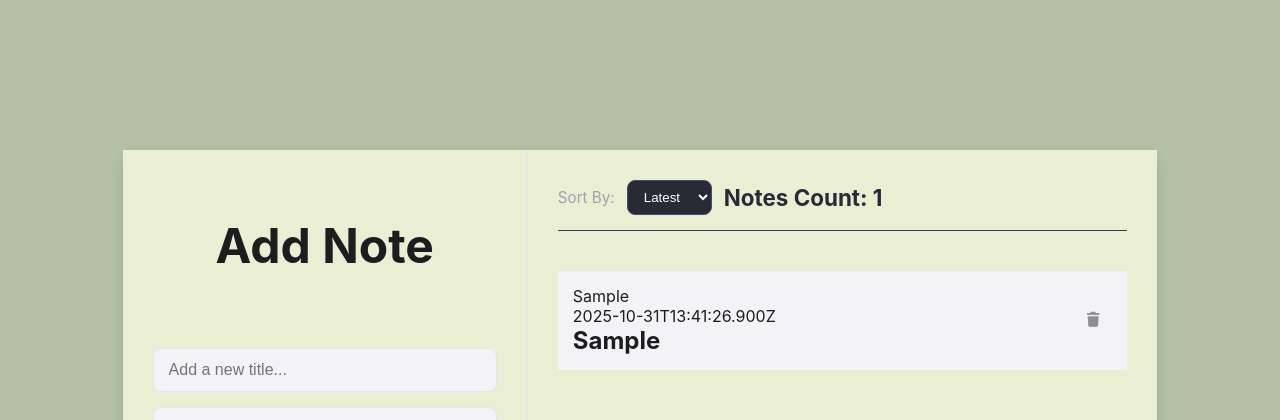
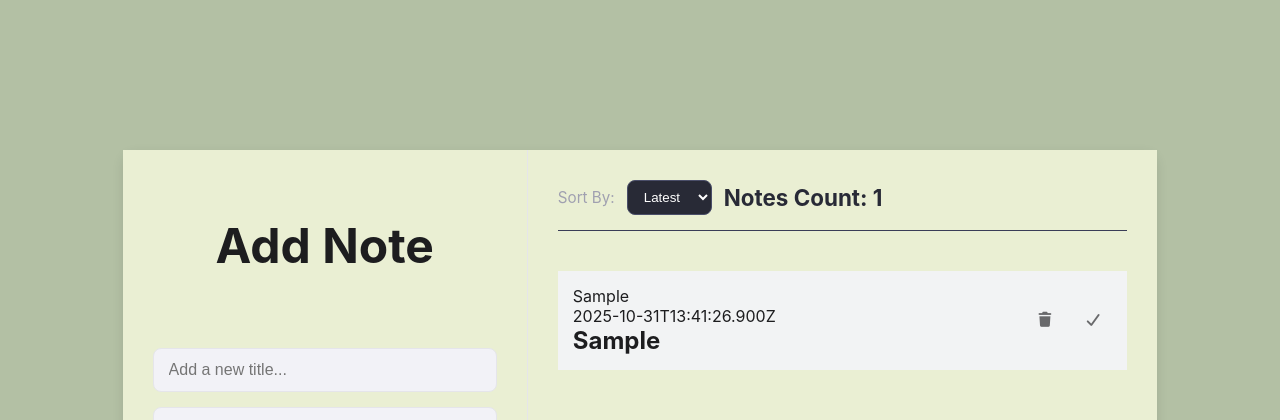
Before and after one commit to SadraKhalaj/NoteFlow, a React (Vite) app: page / in a window 1280 px wide. Both pictures are taken after typing "Sample", "Sample" into the empty fields and a click on the button "Add Note". Shown: the top 420 px of the page. Built offline with nearby package versions, Linux system fonts and the light colour scheme.

Commit message:
added check note & error

```diff
--- a/package.json
+++ b/package.json
@@ -11,7 +11,8 @@
   },
   "dependencies": {
     "react": "^19.1.1",
-    "react-dom": "^19.1.1"
+    "react-dom": "^19.1.1",
+    "react-hot-toast": "^2.6.0"
   },
   "devDependencies": {
     "@eslint/js": "^9.36.0",
--- a/src/App.jsx
+++ b/src/App.jsx
@@ -2,6 +2,7 @@ import { useEffect, useState } from "react";
 import "./App.css";
 import AddNote from "./components/AddNote/AddNote";
 import NotesContainer from "./components/NotesContainer/NotesContainer";
+import { Toaster } from "react-hot-toast";
 
 function App() {
   const [notes, setNotes] = useState(() => {
@@ -17,6 +18,7 @@ function App() {
   console.log(notes);
   return (
     <>
+      <Toaster/>
       <div className="container">
         <AddNote setNotes={setNotes} />
         <NotesContainer notes={notes} setNotes={setNotes} />
--- a/src/components/AddNote/AddNote.jsx
+++ b/src/components/AddNote/AddNote.jsx
@@ -1,5 +1,6 @@
 import { useState } from "react";
 import "./AddNote.css";
+import toast from "react-hot-toast";
 
 function AddNote({ setNotes }) {
   const [title, setTitle] = useState("");
@@ -18,6 +19,8 @@ function AddNote({ setNotes }) {
 
 
     setNotes((prevnote) => [...prevnote, newNote]);
+
+    toast.success("Note Added Successfully.");
 
     setTitle("");
     setDescription("");
--- a/src/components/Notes/Notes.css
+++ b/src/components/Notes/Notes.css
@@ -5,8 +5,15 @@
   padding-top: 20px;
 }
 
+.note-list.complete{
+  opacity: 0.5;
+  text-decoration: line-through;
+}
+
+
+
 .note-item {
-  background-color: #f2f2f7;
+  background-color: #F2F3F4;
   display: flex;
   justify-content: space-between;
   align-items: center;
@@ -16,13 +23,23 @@
   cursor: pointer;
 }
 
+.note-item.completed{
+  background-color: #80FF80;
+  color: white;
+}
+
 .note-item:last-child {
   border-bottom: none;
 }
 
 .note-item:hover {
-  background-color: #505168;
+  background-color: #2c2d38;
   border-radius: 10px;
+  color: white;
+}
+
+.note-item.completed:hover{
+  background-color: #67c967;
   color: white;
 }
 
@@ -45,11 +62,13 @@
 .delete-button {
   background: none;
   border: none;
-  color: #8e8e93;
+  color: #69696b;
   cursor: pointer;
   padding: 10px;
   border-radius: 50%;
   transition: color 0.2s, background-color 0.2s;
+ position: relative;
+ left: 120px;
 }
 
 .delete-button:hover {
@@ -60,3 +79,23 @@
 .delete-button i {
   font-size: 1.1em;
 }
+
+.check-button {
+  background: none;
+  border: none;
+  color: #69696b;
+  cursor: pointer;
+  padding: 10px;
+  border-radius: 50%;
+  transition: color 0.2s, background-color 0.2s;
+}
+
+.check-button i {
+  font-size: 1.1em;
+}
+
+
+.check-button:hover {
+  color: #46db6c;
+  background-color: rgba(84, 248, 62, 0.1);
+}
--- a/src/components/Notes/Notes.jsx
+++ b/src/components/Notes/Notes.jsx
@@ -1,3 +1,4 @@
+import toast from "react-hot-toast";
 import "./Notes.css";
 
 function Notes({ note , notes , setNotes }) {
@@ -6,17 +7,42 @@ function Notes({ note , notes , setNotes }) {
    const newList = notes.filter((note) => note.id !== id)
 
     setNotes(() => newList);
+
+    toast("Note Successfully Deleted.", {
+      icon: "🗑️",
+    });
   }
+
+  const checkHandeler = (id) => {
+    const result = notes.map((note) => {
+      return note.id == id ? {...note , isCompleted:!note.isCompleted} : note;
+    });
+
+    console.log(result);
+    setNotes(result);
+  }
+
   return (
-    <ul className="note-list">
-      <li className="note-item">
+    <ul className={`note-list ${note.isCompleted ? "complete" : ""}`}>
+      <li className={`note-item ${note.isCompleted ? "completed" : ""}`}>
         <div className="note-item-group">
           <span classNmae="note-title">{note.Title}</span>
           <span classNmae="note-date">{note.id}</span>
           <h1>{note.Description}</h1>
         </div>
-        <button onClick={() => clickHandeler(note.id)} class="delete-button" aria-label="Delete note">
+        <button
+          onClick={() => clickHandeler(note.id)}
+          class="delete-button"
+          aria-label="Delete note"
+        >
           <i className="fas fa-trash"></i>
+        </button>
+        <button
+          onClick={() => checkHandeler(note.id)}
+          class="check-button"
+          aria-label="Delete note"
+        >
+          <i className="fas fa-check"></i>
         </button>
       </li>
     </ul>
```
Also changed, not shown: 1 other file (tests, documents, lock files or other folders).
